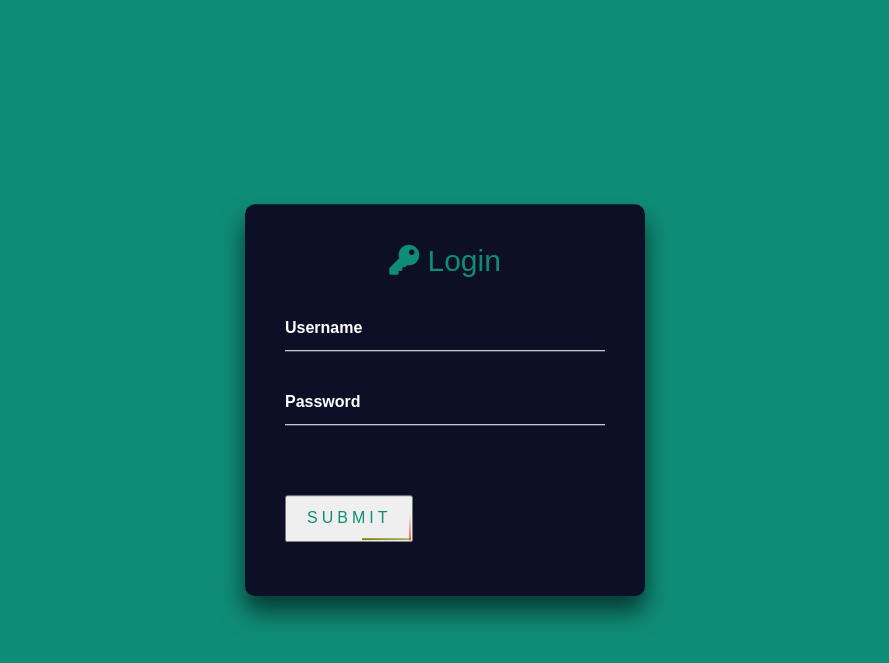
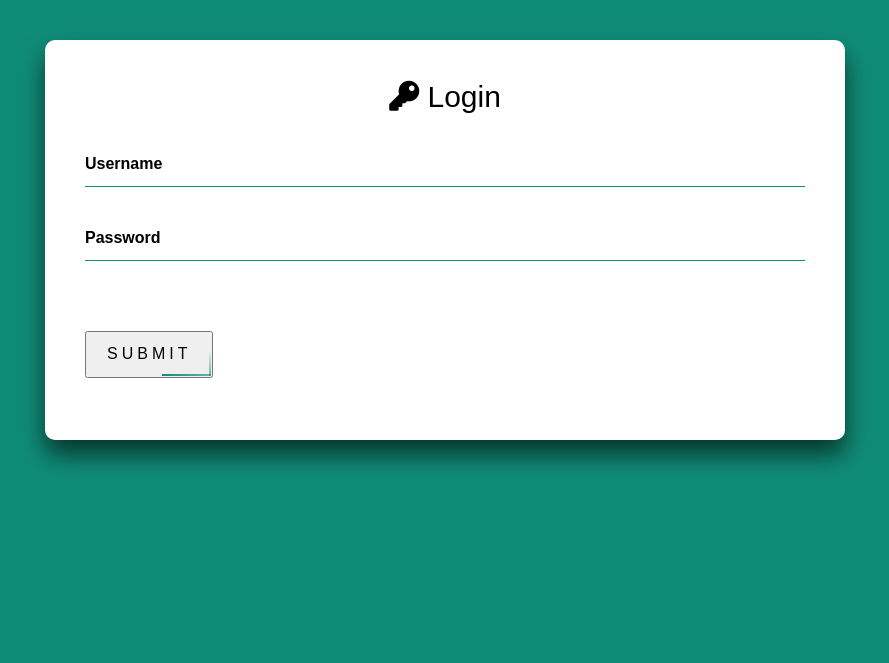
Before and after one commit to Aniveshnishad/company-website, a Django app: page /post-job in a window 1280 px wide. Shown: the top 663 px of the page, without its empty margins (195-1084 px from the left). Run offline with Django 3.2, Linux system fonts and the light colour scheme; some libraries are stand-ins or nearby versions.

Commit message:
first release

```diff
--- a/templates/manager/manager.html
+++ b/templates/manager/manager.html
@@ -48,12 +48,12 @@ html {
 }
 input:-webkit-autofill {
 
- -webkit-box-shadow: 0 0 0 50px #0c0f26 inset;/*your box-shadow*/
-    -webkit-text-fill-color: white;
+ -webkit-box-shadow: 0 0 0 50px white inset;/*your box-shadow*/
+    -webkit-text-fill-color: black;
 }
 input:-webkit-autofill:focus {
-    -webkit-box-shadow: 0 0 0 50px #0c0f26 inset;/*your box-shadow*/
-    -webkit-text-fill-color: white;
+    -webkit-box-shadow: 0 0 0 50px white inset;/*your box-shadow*/
+    -webkit-text-fill-color: black;
 
 
 }
@@ -72,7 +72,7 @@ body {
   width: 400px;
   padding: 40px;
   transform: translate(-50%, -50%);
-   background: linear-gradient(#0c0f26,#0c0f26);
+   background: linear-gradient(#ffffff,#FFFFFF);
   box-sizing: border-box;
   box-shadow: 0 15px 25px rgba(0,0,0,.6);
   border-radius: 10px;
@@ -82,7 +82,7 @@ body {
 .login-box h2 {
   margin: 0 0 30px;
   padding: 0;
-  color: #0f8c77;
+  color: black;
   text-align: center;
 }
 
@@ -94,10 +94,10 @@ body {
   width: 100%;
   padding: 10px 0;
   font-size: 16px;
-  color: #fff;
+  color: black;
   margin-bottom: 30px;
   border: none;
-  border-bottom: 1px solid #fff;
+  border-bottom: 1px solid #0f8c77;
   outline: none;
   background: transparent;
 }
@@ -107,7 +107,7 @@ body {
   left: 0;
   padding: 10px 0;
   font-size: 16px;
-  color: #fff;
+  color: black;
   pointer-events: none;
   transition: .5s;
 }
@@ -116,7 +116,7 @@ body {
 .login-box .user-box input:valid ~ label {
   top: -20px;
   left: 0;
-  color: whitesmoke;
+  color: black;
   font-size: 12px;
 }
 
@@ -124,7 +124,7 @@ body {
   position: relative;
   display: inline-block;
   padding: 10px 20px;
-  color: #0f8c77;
+  color: black;
   font-size: 16px;
   text-decoration: none;
   text-transform: uppercase;
@@ -136,7 +136,7 @@ body {
 
 .login-box button:hover {
   background: #0f8c77;
-  color: #fff;
+  color: black;
   border-radius: 5px;
 
 }
@@ -151,7 +151,7 @@ body {
   left: -100%;
   width: 100%;
   height: 2px;
-  background: linear-gradient(90deg, transparent,black);
+  background: linear-gradient(90deg, transparent,#0f8c77);
   animation: btn-anim1 1s linear infinite;
 }
 
@@ -169,7 +169,7 @@ body {
   right: 0;
   width: 2px;
   height: 100%;
-  background: linear-gradient(180deg, transparent, red);
+  background: linear-gradient(180deg, transparent, #0f8c77);
   animation: btn-anim2 1s linear infinite;
   animation-delay: .25s
 }
@@ -188,7 +188,7 @@ body {
   right: -100%;
   width: 100%;
   height: 2px;
-  background: linear-gradient(270deg, transparent, olive);
+  background: linear-gradient(270deg, transparent, #0f8c77);
   animation: btn-anim3 1s linear infinite;
   animation-delay: .5s
 }
@@ -207,7 +207,7 @@ body {
   left: 0;
   width: 2px;
   height: 100%;
-  background: linear-gradient(360deg, transparent, brown);
+  background: linear-gradient(360deg, transparent, #0f8c77);
   animation: btn-anim4 1s linear infinite;
   animation-delay: .75s
 }
@@ -221,6 +221,23 @@ body {
   }
 }
 
+@media (min-width: 600px) {
+
+.login-box {
+  position: absolute;
+  top: 30%;
+  left: 50%;
+  width: 800px;
+    height:400px;
+  padding: 40px;
+  transform: translate(-50%, -50%);
+   background: linear-gradient(#ffffff,#FFFFFF);
+  box-sizing: border-box;
+  box-shadow: 0 15px 25px rgba(0,0,0,.6);
+  border-radius: 10px;
+
+}
+}
 
 </style>
 
```
Also changed, not shown: templates/user/user-login.html (+25 -23 lines).
